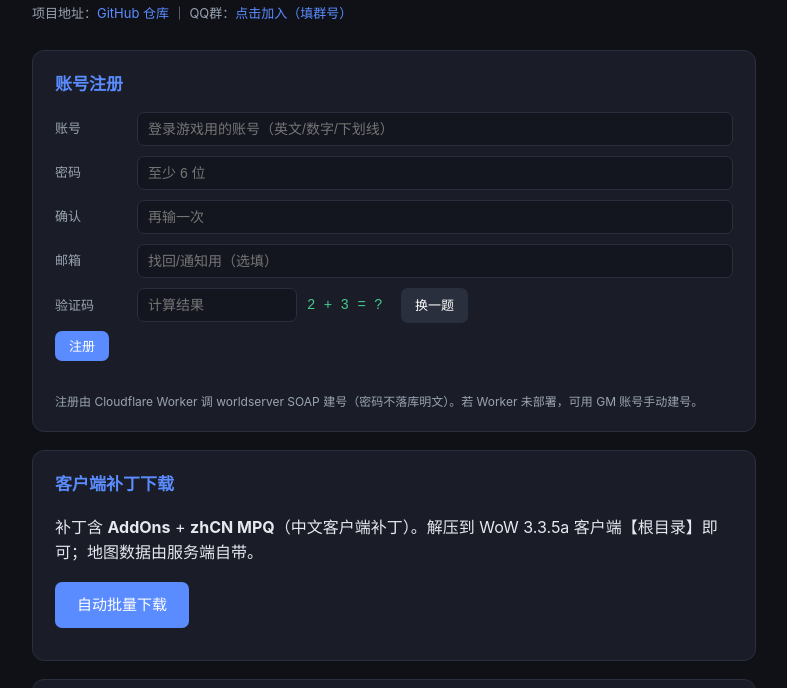
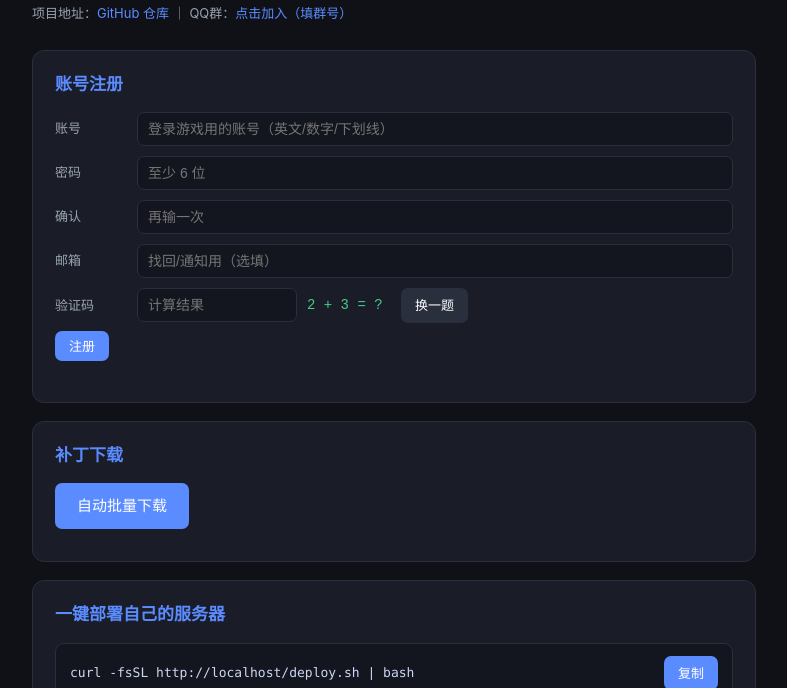
Before and after one commit to mrjg117/AzerothCore-Build, a plain HTML site: page deploy/index.html in a window 1280 px wide. Shown: the part 112-800 px from the top of the page, without its empty margins (246-1033 px from the left). Drawn offline with Linux system fonts and the light colour scheme.

Commit message:
页面精简到用户指定结构；deploy.sh 移入 deploy/ 由 CF Worker 托管（脚本地址用本域）；README/结构说明同步

```diff
--- a/deploy/index.html
+++ b/deploy/index.html
@@ -20,14 +20,11 @@
             padding:12px 14px; background:#14161f; border:1px solid var(--line); border-radius:9px; margin-bottom:8px; }
     .file .meta { min-width:0; }
     .file .name { font-family:ui-monospace,SFMono-Regular,Menlo,Consolas,monospace; font-size:13px; color:#cdd6f4; word-break:break-all; }
-    .file .desc { font-size:12px; color:var(--muted); margin-top:2px; }
     a.btn { flex:none; text-decoration:none; background:var(--accent); color:#fff; font-size:13px;
             padding:7px 14px; border-radius:7px; white-space:nowrap; cursor:pointer; border:none; }
     a.btn:hover { filter:brightness(1.1); }
     a.btn.big { display:inline-block; padding:11px 22px; font-size:15px; margin-bottom:12px; }
-    ol { margin:0; padding-left:20px; } ol li { margin:7px 0; }
     code { background:#14161f; border:1px solid var(--line); border-radius:5px; padding:1px 6px; font-size:13px; color:#cdd6f4; }
-    .note { font-size:12px; color:var(--muted); margin:10px 0 0; }
     .formrow { display:flex; gap:10px; flex-wrap:wrap; align-items:center; margin-bottom:10px; }
     .formrow label { width:72px; flex:none; font-size:13px; color:var(--muted); }
     .formrow input { flex:1; min-width:160px; padding:8px 10px; background:#14161f; border:1px solid var(--line);
@@ -37,7 +34,6 @@
     #regMsg { font-size:13px; margin-top:6px; min-height:18px; }
     #regMsg.ok { color:var(--ok); } #regMsg.err { color:#ff8a8a; }
     .hp { position:absolute; left:-9999px; width:1px; height:1px; overflow:hidden; }
-    footer { color:var(--muted); font-size:12px; text-align:center; margin-top:28px; }
     a.link { color:var(--accent); }
   </style>
 </head>
@@ -80,13 +76,11 @@
         <a class="btn" id="regBtn" style="border:none; margin-top:4px;">注册</a>
         <div id="regMsg"></div>
       </form>
-      <p class="note">注册由 Cloudflare Worker 调 worldserver SOAP 建号（密码不落库明文）。若 Worker 未部署，可用 GM 账号手动建号。</p>
     </div>
 
     <!-- 补丁下载 -->
     <div class="card">
-      <h2>客户端补丁下载</h2>
-      <p>补丁含 <b>AddOns</b> + <b>zhCN MPQ</b>（中文客户端补丁）。解压到 WoW 3.3.5a 客户端【根目录】即可；地图数据由服务端自带。</p>
+      <h2>补丁下载</h2>
       <a class="btn big" id="dlAll" href="#">自动批量下载</a>
       <div class="files" id="patchParts"></div>
     </div>
@@ -96,15 +90,15 @@
       <h2>一键部署自己的服务器</h2>
       <div class="file">
         <div class="meta">
-          <div class="name">curl -fsSL https://raw.githubusercontent.com/mrjg117/AzerothCore-OK/main/server/deploy.sh | bash</div>
+          <div class="name" id="deployCmd">curl -fsSL .../deploy.sh | bash</div>
         </div>
-        <a class="btn" href="#" onclick="copyCmd(this,'curl -fsSL https://raw.githubusercontent.com/mrjg117/AzerothCore-OK/main/server/deploy.sh | bash');return false;">复制</a>
+        <a class="btn" href="#" id="deployCopy">复制</a>
       </div>
     </div>
   </div>
 
   <script>
-    function copyCmd(el, txt) {
+    function copyText(txt, el) {
       navigator.clipboard.writeText(txt);
       var old = el.textContent; el.textContent = '已复制';
       setTimeout(function(){ el.textContent = old; }, 1500);
@@ -130,6 +124,13 @@
       document.getElementById('capInput').value = '';
     });
 
+    // 一键部署脚本地址（用本页所在的 CF Worker 域名）
+    var deployCmd = 'curl -fsSL ' + location.origin + '/deploy.sh | bash';
+    document.getElementById('deployCmd').textContent = deployCmd;
+    document.getElementById('deployCopy').addEventListener('click', function (e) {
+      e.preventDefault(); copyText(deployCmd, this);
+    });
+
     // ===== 补丁分卷列表 + 下载全部合并 =====
     var patchParts = [];
     fetch('./patches/patches-manifest.txt').then(function (r) { return r.text(); }).then(function (t) {
@@ -137,7 +138,7 @@
         .map(function (l) { return l.slice(5).split(' ')[0]; });
       var box = document.getElementById('patchParts');
       if (!box) return;
-      if (!patchParts.length) { box.innerHTML = '<div class="note">暂无可下载的补丁分卷</div>'; return; }
+      if (!patchParts.length) { box.innerHTML = '<div style="color:var(--muted);font-size:13px;">暂无可下载的补丁分卷</div>'; return; }
       box.innerHTML = patchParts.map(function (p, i) {
         return '<div class="file"><div class="meta"><div class="name">分卷' + (i + 1) + '：' + p +
           '</div><div class="desc">单独下载这一卷</div></div>' +
@@ -168,9 +169,7 @@
       e.preventDefault();
       var msg = document.getElementById('regMsg');
       msg.className = ''; msg.textContent = '';
-      // 蜜罐：隐藏输入框被填 = 机器人
       if (document.getElementById('hp').value) { msg.className = 'err'; msg.textContent = '验证失败'; return; }
-      // 验证码
       var c = parseInt(document.getElementById('capInput').value, 10);
       if (isNaN(c) || c !== capAns) {
         msg.className = 'err'; msg.textContent = '验证码错误，已换一题';
```
Also changed, not shown: README.md, 2 other files.
